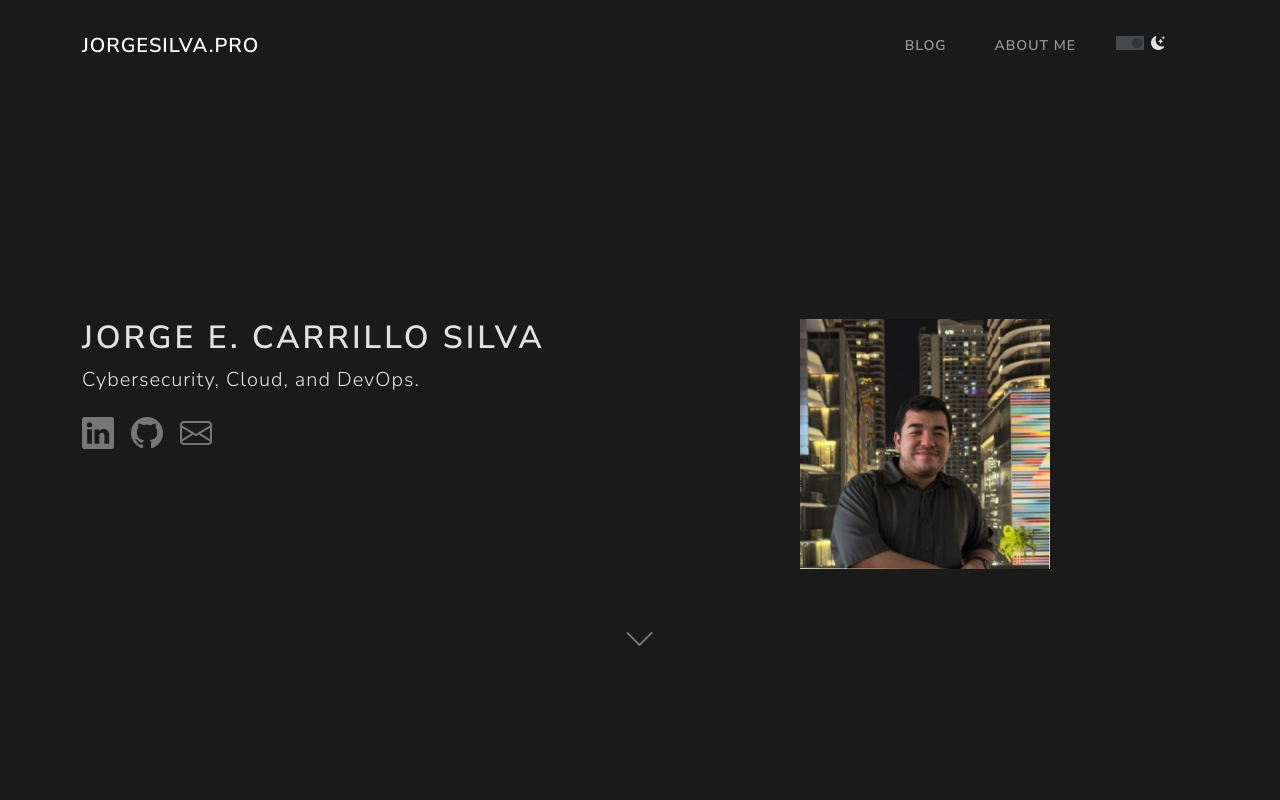
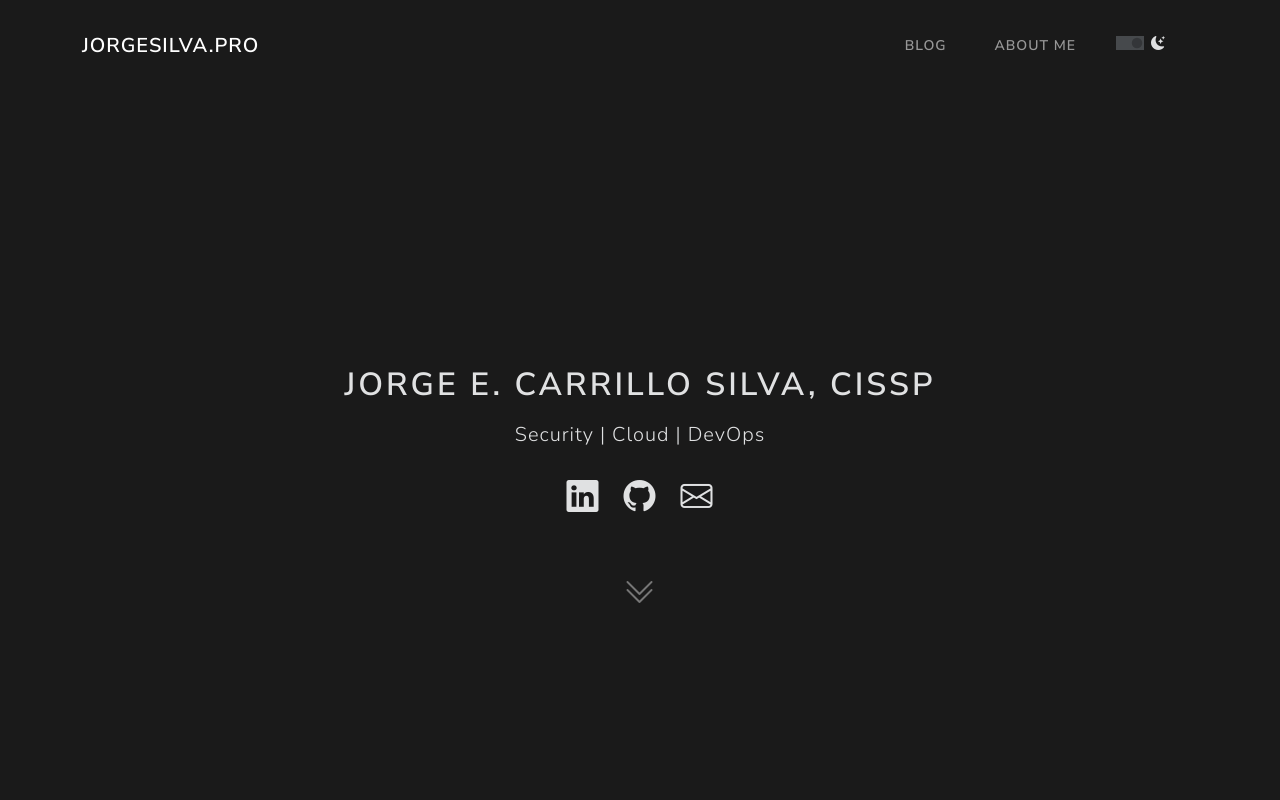
Before and after one commit to jorgesoft/jorgesilva-pro-v2, a Gatsby site: page / in a window 1280 px wide. Shown: the top 800 px of the page. Built offline with nearby package versions, Linux system fonts and the light colour scheme; Gatsby itself is replaced by a stand-in of ours.

Commit message:
Remove image and centralize text on index hero section

```diff
--- a/src/components/indexPageSections/HeroSection.js
+++ b/src/components/indexPageSections/HeroSection.js
@@ -1,27 +1,24 @@
 import React from "react";
-import { StaticImage } from "gatsby-plugin-image";
 
 const HeroSection = () => {
   return (
     <div
-      className="hero-section d-flex align-items-center"
+      className="hero-section d-flex justify-content-center align-items-center text-center"
       style={{ height: "100vh" }}
     >
       <div className="container">
-        <div className="row">
-          {/* Text Section */}
-          <div className="col-12 col-md-6 text-center text-md-start mb-4 mb-md-0">
-            <h1 className="text-body">Jorge E. Carrillo Silva</h1>
-            <p className="lead">Cybersecurity, Cloud, and DevOps.</p>
-            <div className="mt-3">
+        <div className="d-flex flex-column align-items-center">
+          <h1 className="text-body mb-3">Jorge E. Carrillo Silva, CISSP</h1>
+          <p className="lead mb-4">Security | Cloud | DevOps</p>
+
           {/* Contact Icons */}
+          <div className="d-flex justify-content-center gap-4">
             <a
               href="https://www.linkedin.com/in/jorgeecsilva/"
               target="_blank"
               rel="noopener noreferrer"
-                className="me-3"
               aria-label="LinkedIn"
-                style={{ fontSize: "2rem" }}
+              style={{ fontSize: "2rem", color: "inherit" }}
             >
               <i className="bi bi-linkedin"></i>
             </a>
@@ -29,43 +26,24 @@ const HeroSection = () => {
               href="https://github.com/jorgesoft"
               target="_blank"
               rel="noopener noreferrer"
-                className="me-3"
               aria-label="GitHub"
-                style={{ fontSize: "2rem" }}
+              style={{ fontSize: "2rem", color: "inherit" }}
             >
               <i className="bi bi-github"></i>
             </a>
             <a
               href="mailto:contact@jorgesilva.pro"
-                className="me-3"
               aria-label="Email"
-                style={{ fontSize: "2rem" }}
+              style={{ fontSize: "2rem", color: "inherit" }}
             >
               <i className="bi bi-envelope"></i>
             </a>
           </div>
-          </div>
-
-          {/* Image Section */}
-          <div className="col-12 col-md-6 text-center mt-4 mt-md-0">
-            <StaticImage
-              src="../../images/profile-pic.png" // Adjust the path to the image location
-              alt="Jorge Silva"
-              className="img-fluid"
-              style={{ maxWidth: "250px" }}
-              placeholder="blurred" // Optional: Adds a blurred placeholder while the image loads
-            />
-          </div>
-        </div>
 
           {/* Scroll Indicator */}
-        <div className="row">
-          <div className="col-12 text-center mt-5">
-            <a
-              href="#what-i-do"
-              className="text-decoration-none icon-clickable"
-            >
-              <i className="bi bi-chevron-down" style={{ fontSize: "2rem" }}></i>
+          <div className="mt-5">
+            <a href="#what-i-do" className="text-decoration-none">
+              <i className="bi bi-chevron-double-down" style={{ fontSize: "2rem" }}></i>
             </a>
           </div>
         </div>
```
Lines whose indentation alone changed are shown as unchanged.
